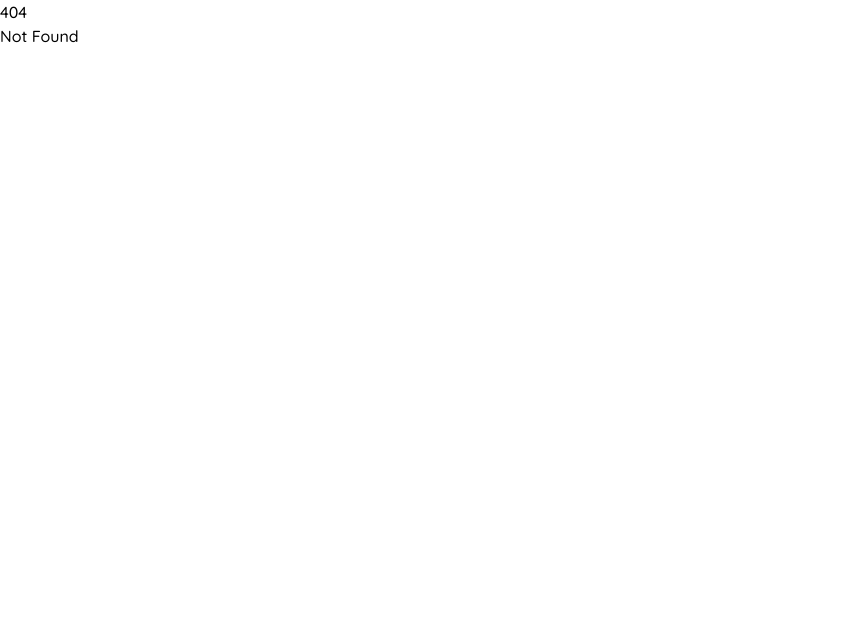
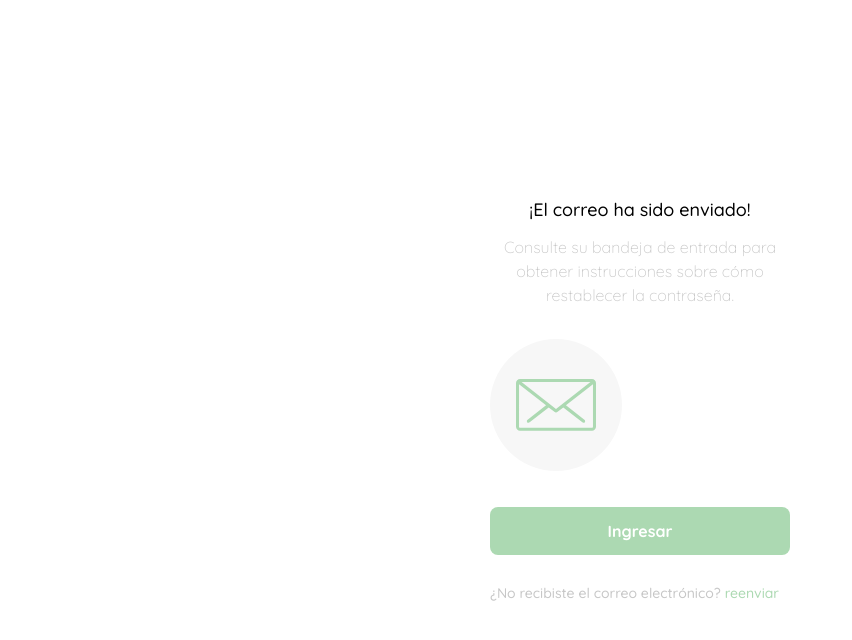
Before and after one commit to danibri23/daniggie, a SvelteKit app: page /email in a window 1280 px wide. Before the commit this address had no page. Shown: the top 640 px of the page, without its empty margins (0-852 px from the left). Built offline with nearby package versions, Linux system fonts and the light colour scheme.

Commit message:
The email sending route/component has been created

```diff
--- a/src/lib/components/Password.svelte
+++ b/src/lib/components/Password.svelte
@@ -1,7 +1,7 @@
+<!-- div login -->
 <div class="w-full h-screen grid place-items-center">
-	<!-- div login -->
+	<!-- div contenedor  -->
 	<div class="grid w-[300px]">
-		<!-- div contenedor  -->
 		<img
 			class="w-[150px] block mb-12 justify-self-center sm:hidden"
 			src="/logos/logo_yard_sale.svg"
@@ -11,8 +11,8 @@
 		<p class="text-global-veryLigthPink text-regular font-light mt-0 mb-8 text-center">
 			Ingrese su nueva contraseña
 		</p>
+		<!-- Formulario -->
 		<form action="/" class="flex flex-col">
-			<!--  -->
 			<label class="text-compact mb-1 font-bold" for="password">Contraseña:</label>
 			<input
 				class="bg-global-textInputField border-none rounded-lg h-[30px] text-regular p-1.5 mb-3"
@@ -32,7 +32,7 @@
 				placeholder="*********"
 			/>
 			<input
-				class="bg-global-hospitalGreen rounded-lg text-white cursor-pointer text-regular font-bold h-12 border-none"
+				class="bg-global-hospitalGreen rounded-lg text-white cursor-pointer text-regular font-bold h-12 border-none mt-3 mb-7"
 				type="submit"
 				value="Confirmar"
 			/>
--- /dev/null
+++ b/src/lib/components/SendMail.svelte
@@ -0,0 +1,31 @@
+<!-- div login -->
+<div class="w-full h-screen grid place-items-center">
+	<!-- div contenedor  -->
+	<div class="grid w-[300px]">
+		<img
+			class="w-[150px] block mb-12 justify-self-center sm:hidden"
+			src="/logos/logo_yard_sale.svg"
+			alt="logo yard"
+		/>
+		<h1 class="mb-3 text-center text-bold">¡El correo ha sido enviado!</h1>
+		<p class="text-global-veryLigthPink text-regular font-light mt-0 mb-8 text-center">
+			Consulte su bandeja de entrada para obtener instrucciones sobre cómo restablecer la
+			contraseña.
+		</p>
+		<!-- contenedor imagen -->
+		<div
+			class="w-[132px] h-[132px] rounded-full bg-global-textInputField flex justify-center items-center mb-6"
+		>
+			<img class="w-20" src="/icons/email.svg" alt="email" />
+		</div>
+
+		<button
+			class="bg-global-hospitalGreen rounded-lg text-white cursor-pointer text-regular font-bold h-12 border-none mt-3 mb-7"
+			>Ingresar</button
+		>
+		<p class="text-compact">
+			<span class="text-global-veryLigthPink">¿No recibiste el correo electrónico?</span>
+			<a class="text-global-hospitalGreen text-decoration-none" href="/">reenviar</a>
+		</p>
+	</div>
+</div>
--- a/src/routes/+page.svelte
+++ b/src/routes/+page.svelte
@@ -1,7 +1 @@
-<script>
-	import Password from '$lib/components/Password.svelte';
-</script>
-
-<main class="m-0">
-	<Password />
-</main>
+<h1>Hola</h1>
--- /dev/null
+++ b/src/routes/contrasenha/+page.svelte
@@ -0,0 +1,7 @@
+<script>
+	import Password from '$lib/components/Password.svelte';
+</script>
+
+<main class="m-0">
+	<Password />
+</main>
--- /dev/null
+++ b/src/routes/email/+page.svelte
@@ -0,0 +1,7 @@
+<script>
+	import Send from '$lib/components/SendMail.svelte';
+</script>
+
+<main class="m-0">
+	<Send />
+</main>
```
